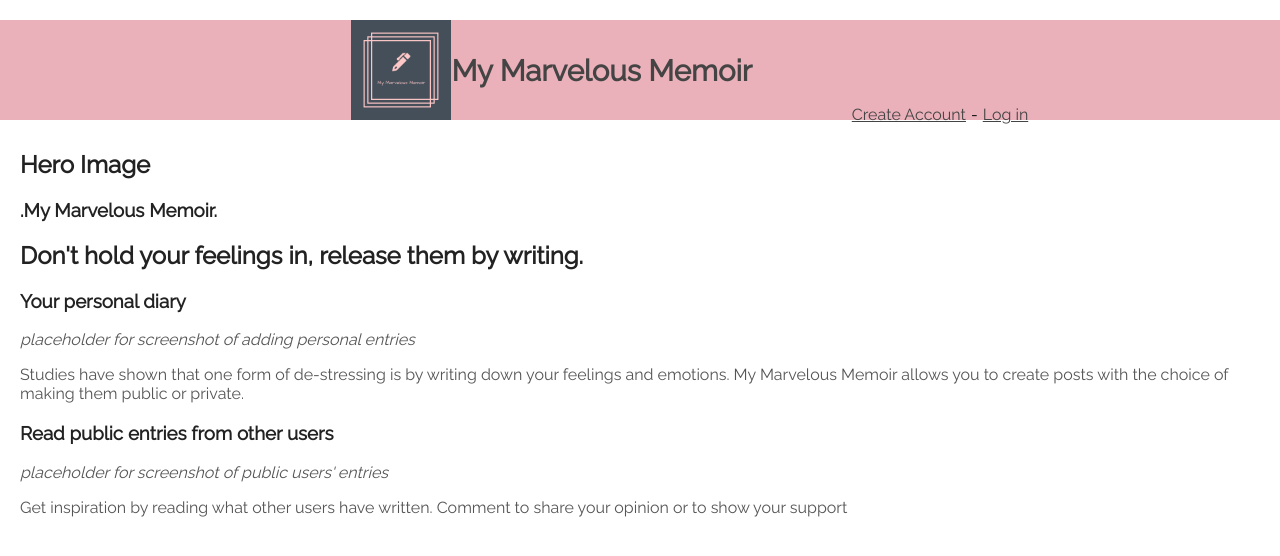
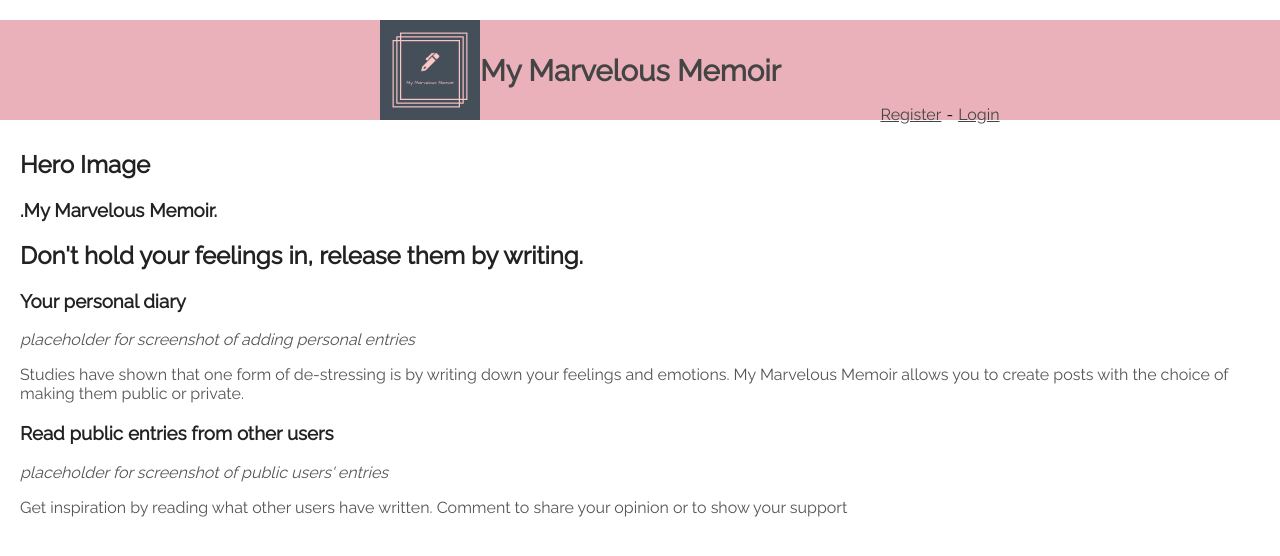
Before and after one commit to RupiR/My_Marvelous_Memoir-client, a React (Create React App) app: page / in a window 1280 px wide. Shown: the top 556 px of the page. Built offline with nearby package versions, Linux system fonts and the light colour scheme.

Commit message:
changed header code

```diff
--- a/src/components/Header/Header.js
+++ b/src/components/Header/Header.js
@@ -30,12 +30,12 @@ export default class Header extends Component {
       <div className='Header__not-logged-in'>
         <Link
           to='/register'>
-          Create Account
+          Register
         </Link>
         <Hyph />
         <Link
           to='/login'>
-          Log in
+          Login
         </Link>
       </div>
     )
```
